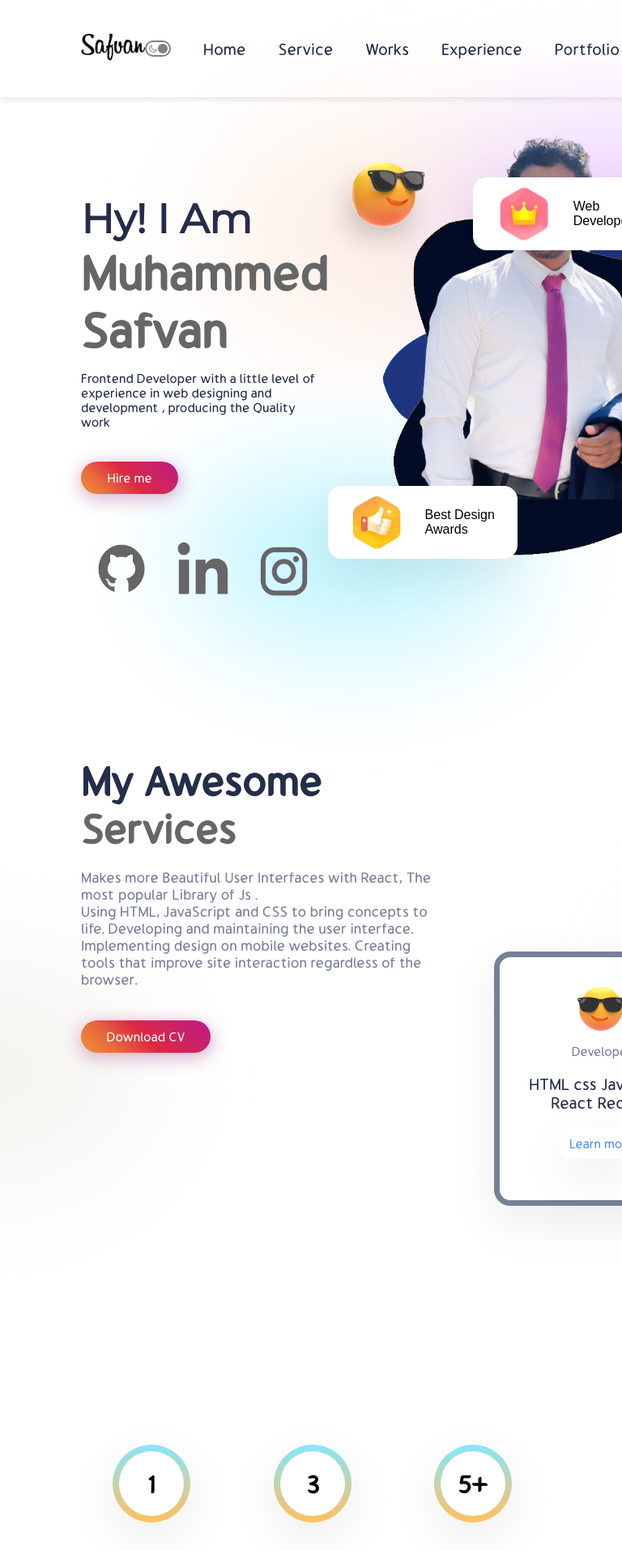
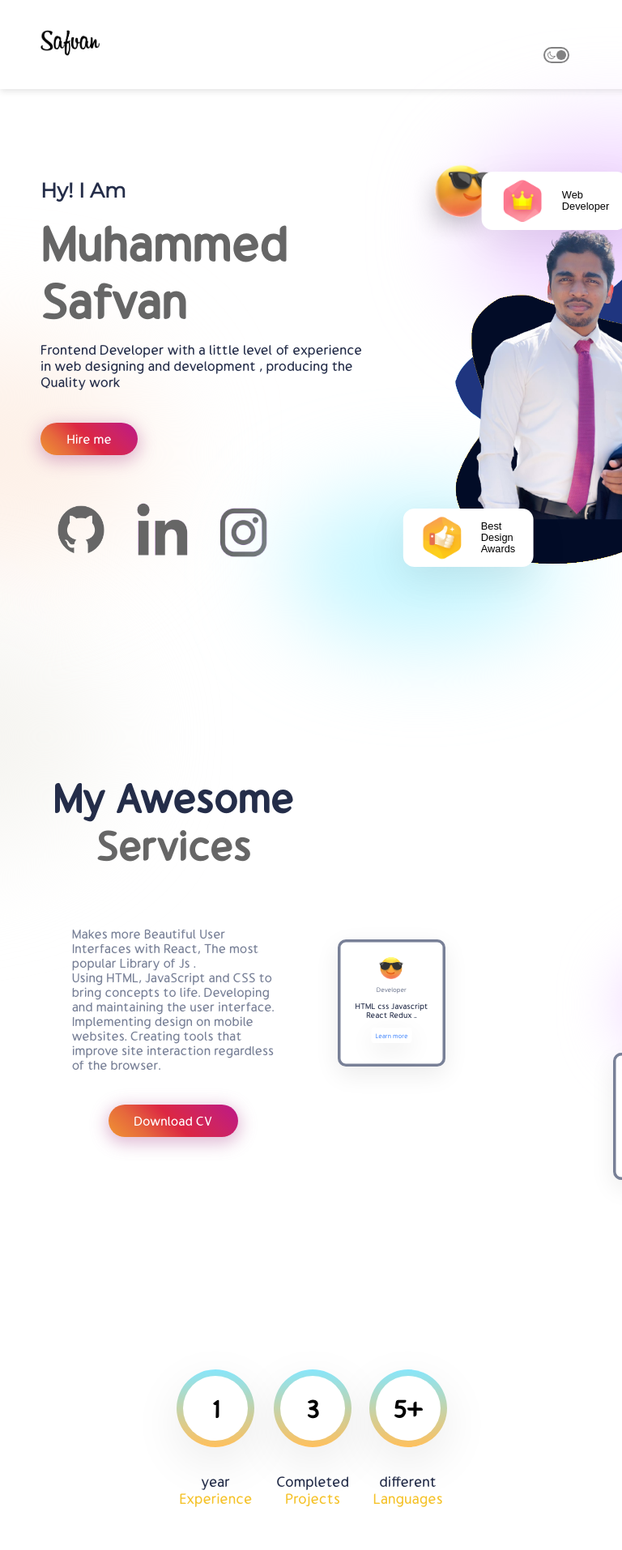
Before and after one commit to safvanms/Portfolio, a React (Create React App) app: page / in a window 768 px wide. Shown: the top 1914 px of the page at 81% size. Built offline with nearby package versions, Linux system fonts and the light colour scheme.

Commit message:
responsive established

```diff
--- a/src/Component/Contact/Contact.css
+++ b/src/Component/Contact/Contact.css
@@ -46,8 +46,8 @@
     width: 120px;
  }
 
- @media screen and (max-width: 480px) {
-     .contact-form{
+ @media screen and (min-width: 301px) and (max-width: 480px) {
+    .contact-form{
          padding: 0;
          flex-direction: column;
          gap: 5rem;
@@ -64,3 +64,42 @@
      }
 
  }
+
+ @media screen and (min-width: 481px) and (max-width: 700px) {
+    .contact-form{
+        padding: 0;
+        flex-direction: column;
+        gap: 5rem;
+        height: 40rem;
+    }
+    .c-right .user{
+        width: 16rem;
+    }
+
+    .awesome{
+       display: flex;
+       justify-content: center;
+       align-items: center;
+    }
+
+}
+
+@media screen and (min-width: 701px) and (max-width: 950px) {
+
+    .contact-form{
+        padding: 0;
+        flex-direction: column;
+        gap: 5rem;
+        height: 40rem;
+    }
+    .c-right .user{
+        width: 16rem;
+    }
+
+    .awesome{
+       display: flex;
+       justify-content: center;
+       align-items: center;
+    }
+
+}
--- a/src/Component/Experience/Experience.css
+++ b/src/Component/Experience/Experience.css
@@ -45,8 +45,8 @@
      color: var(--yellow);
 }
 
-@media screen and (max-width: 480px) {
-.experience{
+@media screen and (min-width: 301px) and (max-width: 480px) {
+  .experience{
   gap: 1.5rem !important;
   margin-top:400px;
 }
@@ -57,3 +57,30 @@
   font-size: 18px;
 }
 }
+
+@media screen and (min-width: 481px) and (max-width: 700px) {
+  .experience{
+    gap: 1.5rem !important;
+    margin-top:-200px;
+  }
+  .achievement span:nth-of-type(2){
+    font-size: 18px;
+  }
+  .achievement span:nth-of-type(1){
+    font-size: 18px;
+  }
+  }
+
+  @media screen and (min-width: 701px) and (max-width: 950px) {
+    .experience{
+      gap: 1.5rem !important;
+      margin-top:-450px;
+    }
+    .achievement span:nth-of-type(2){
+      font-size: 18px;
+    }
+    .achievement span:nth-of-type(1){
+      font-size: 18px;
+    }
+
+  }
--- a/src/Component/Footer/Footer.css
+++ b/src/Component/Footer/Footer.css
@@ -1,6 +1,6 @@
 .footer {
      display: flex;
-     align-items: flex-end;
+     align-items: center;
      margin: -0.5rem -3.5rem;
      position: relative;
      margin-top: -7rem;
@@ -16,13 +16,14 @@ flex-direction: column;
 width: 100%;
 gap:1rem;
 color: rgb(76, 76, 76);
-margin-bottom: 12px;
+margin-top: 20rem;
 }
 
 
 .f-icon {
      display: flex;
-     gap: 2rem;
+     gap: 1.5rem;
+
 }
 
 .f-btns{
@@ -30,11 +31,17 @@ margin-bottom: 12px;
      font-size: 30px;
 }
 
+.f-btns-insta{
+               color: gray;
+               font-size: 29px;
+
+          }
+
 .footer-copyright {
      font-size: 14px;
 }
 
-@media screen and (max-width: 480px) {
+@media screen and (min-width: 301px) and (max-width: 480px) {
      .f-content >:nth-child(1){
           margin-top: -40px;
           font-size: 18px;
@@ -55,11 +62,111 @@ margin-bottom: 12px;
           gap:2rem;
           color: gray;
           }
-          .f-icon>* {
-          size: 10px;
+
+          .f-btns{
+               color: gray;
+               font-size: 25px;
           }
+
+          .f-btns-insta{
+               color: gray;
+               font-size: 25px;
+          }
+
+          .f-icon>:nth-child(1){
+               font-size: 10px !important;
+
+          }
+
           .footer-copyright {
                font-size: 11px;
           }
 
 }
+
+
+@media screen and (min-width: 481px) and (max-width: 700px) {
+     .f-content >:nth-child(1){
+          margin-top: -40px;
+          font-size: 18px;
+          margin-bottom: -30px;
+     }
+     .f-icon {
+          display: flex;
+          gap:15px;
+     }
+     .f-content {
+          position: absolute;
+          display: flex;
+          align-items: center;
+          justify-content: center;
+          flex-direction: column;
+          width: 100%;
+          margin-top: 6rem;
+          gap:2rem;
+          color: gray;
+          }
+
+          .f-btns{
+               color: gray;
+               font-size: 25px;
+          }
+
+          .f-btns-insta{
+               color: gray;
+               font-size: 25px;
+          }
+
+          .f-icon>:nth-child(1){
+               font-size: 10px !important;
+
+          }
+
+          .footer-copyright {
+               font-size: 11px;
+          }
+
+}
+
+@media screen and (min-width: 701px) and (max-width: 950px) {
+
+     .f-content >:nth-child(1){
+          margin-top: -40px;
+          font-size: 18px;
+          margin-bottom: -30px;
+     }
+     .f-icon {
+          display: flex;
+          gap:15px;
+     }
+     .f-content {
+          position: absolute;
+          display: flex;
+          align-items: center;
+          justify-content: center;
+          flex-direction: column;
+          width: 100%;
+          margin-top: 6rem;
+          gap:2rem;
+          color: gray;
+          }
+
+          .f-btns{
+               color: gray;
+               font-size: 25px;
+          }
+
+          .f-btns-insta{
+               color: gray;
+               font-size: 25px;
+          }
+
+          .f-icon>:nth-child(1){
+               font-size: 10px !important;
+
+          }
+
+          .footer-copyright {
+               font-size: 11px;
+          }
+}
--- a/src/Component/Footer/Footer.jsx
+++ b/src/Component/Footer/Footer.jsx
@@ -13,9 +13,9 @@ export default function Footer() {
       <div className="f-content">
         <div className="f-icon">
           <a href="https://www.instagram.com/mdsafvan1">
-            <GrInstagram className='f-btns' size='1.5rem'  />
+            <GrInstagram className='f-btns-insta'   />
           </a>
-          <a href="https://wa.me/9175588642666">
+          <a href="https://wa.me/917558864266">
             <FaWhatsapp className='f-btns'  />
           </a>
           <a href="https://www.linkedin.com/in/muhammed-safvan-p-118a83225/">
--- a/src/Component/Intro/Intro.css
+++ b/src/Component/Intro/Intro.css
@@ -120,7 +120,7 @@
 }
 
 
-@media screen and (max-width: 480px) {
+@media screen and (min-width: 301px) and (max-width: 480px) {
   .intro {
     flex-direction: column;
     height: 60rem;
@@ -165,3 +165,99 @@
 
 
 }
+
+
+@media screen and (min-width: 481px) and (max-width: 700px) {
+  .intro {
+    flex-direction: column;
+    height: 60rem;
+    gap: 7rem;
+    padding: 50px;
+    margin-top:60px ;
+  }
+  .i-right {
+    transform: scale(0.8);
+    left: -3rem;
+    margin-top: -300px;
+    margin-left: 50px;
+  }
+  .i-right blur {
+    display: none;
+  }
+  .floating-div:nth-of-type(1) {
+    top: -8rem !important;
+  }
+  .i-name>:nth-child(1){
+    font-family: 'Montserrat';
+    font-size: 25px;
+    margin-bottom: 15px;
+    font-weight: bolder;
+  }
+  .i-name > :nth-child(3) {
+    color: var(--grey);
+    font-weight: 100;
+    font-size: 17px;
+    margin-top: 15px;
+    width: 400px;
+  }
+  .i-blur2{
+    display: block;
+      top: 100px;
+      left: 250px;
+
+  }
+  .i-blur1{
+    display: block;
+ left: -300px;
+ top: 200px;
+  }
+
+}
+
+@media screen and (min-width: 701px) and (max-width: 950px) {
+
+  .intro {
+    display: flex;
+    height: 60rem;
+    gap: 7rem;
+    padding: 50px;
+    margin-top:60px ;
+  }
+  .i-right {
+    transform: scale(0.8);
+    left: -3rem;
+    margin-top: 00px;
+    margin-left: -50px;
+  }
+  .i-right blur {
+    display: none;
+  }
+  .floating-div:nth-of-type(1) {
+    top: -8rem !important;
+  }
+  .i-name>:nth-child(1){
+    font-family: 'Montserrat';
+    font-size: 25px;
+    margin-bottom: 15px;
+    font-weight: bolder;
+  }
+  .i-name > :nth-child(3) {
+    color: var(--grey);
+    font-weight: 100;
+    font-size: 17px;
+    margin-top: 15px;
+    width: 400px;
+  }
+  .i-blur2{
+    display: block;
+      top: 100px;
+      left: 250px;
+
+  }
+  .i-blur1{
+    display: block;
+ left: -300px;
+ top: 200px;
+  }
+
+}
--- a/src/Component/Navbar/Navbar.css
+++ b/src/Component/Navbar/Navbar.css
@@ -1,6 +1,6 @@
 .n-wrapper {
   padding: 20px;
-     width:100%;
+  width: 100%;
   height: 10vh;
   display: flex;
   justify-content: space-between;
@@ -8,15 +8,15 @@
 }
 
 .n-left {
-     flex:1 ;
+  flex: 1;
   display: flex;
   align-items: center;
   gap: 2rem;
 }
 
-.n-name>* {
+.n-name > * {
   width: 79px;
-   margin-left: 80px;
+  margin-left: 30px;
 }
 
 .n-right {
@@ -28,10 +28,10 @@
 }
 
 .n-list {
-     flex:10;
+  flex: 10;
 }
 
-.n-list >ul {
+.n-list > ul {
   display: flex;
   gap: 2rem;
   margin-right: 4rem;
@@ -39,7 +39,7 @@ list-style: none;
   cursor: pointer;
 }
 
-.n-list>ul>li:hover{
+.n-list > ul > li:hover {
   cursor: pointer;
   color: #666666;
 }
@@ -49,12 +49,13 @@ color: #666666;
   margin-right: 60px;
 }
 
-@media screen and (max-width: 480px) {
-.n-list{
+@media screen and (min-width: 301px) and (max-width: 480px) {
+     .n-list {
     display: none;
   }
+
   .n-button {
-     display:none;
+    display: none;
   }
   .n-right {
     display: flex;
@@ -62,16 +63,85 @@ color: #666666;
     align-items: flex-end;
     margin-right: 30px;
   }
-.dark-button{
-     margin-bottom: 25px;
+  .dark-button {
+    margin-bottom: 17px;
+margin-right: 20px;
   }
-   .n-wrapper{
+  .n-wrapper {
     padding: 15px;
     box-shadow: rgba(99, 99, 99, 0.2) 0px 2px 8px 0px;
   }
-   .n-name>* {
+  .n-name > * {
+     width: 73px;
+     margin-left: 2px;
+   }
+}
+
+@media screen and (min-width: 481px) and (max-width: 700px) {
+  .n-name {
+    margin-left: 50px;
+  }
+
+  .n-list {
+    display: none;
+  }
+  .n-button {
+    display: none;
+  }
+  .n-right {
+    display: flex;
+    justify-content: right;
+    align-items: flex-end;
+    margin-right: 30px;
+  }
+  .dark-button {
+    margin-bottom: 25px;
+  }
+  .n-wrapper {
+    padding: 15px;
+    box-shadow: rgba(99, 99, 99, 0.2) 0px 2px 8px 0px;
+  }
+  .n-name > * {
     width: 73px;
     margin-left: 5px;
   }
+  .dark-button {
+     margin-bottom: 17px;
+     margin-right: 50px;
+   }
 
 }
+
+@media screen and (min-width: 701px) and (max-width: 950px) {
+     .n-name {
+          margin-left: 30px;
+        }
+
+  .n-list {
+    display: none;
+  }
+  .n-button {
+    display: none;
+  }
+  .n-right {
+    display: flex;
+    justify-content: right;
+    align-items: flex-end;
+    margin-right: 30px;
+  }
+  .dark-button {
+    margin-bottom: 25px;
+  }
+  .n-wrapper {
+    padding: 15px;
+    box-shadow: rgba(99, 99, 99, 0.2) 0px 2px 8px 0px;
+  }
+  .n-name > * {
+    width: 73px;
+    margin-left: 5px;
+  }
+  .dark-button {
+     margin-bottom: 17px;
+     margin-right: 50px;
+   }
+}
--- a/src/Component/Portfolio/Portfolio.css
+++ b/src/Component/Portfolio/Portfolio.css
@@ -5,18 +5,22 @@
       flex-direction: column;
       height: 70vh;
       padding: 0 5rem 0 5rem ;
+      margin-top: -8rem;
+
 }
 
 .portfolio span:nth-of-type(1) {
       color: var(--black);
       font-size: 2rem;
       font-weight: bold;
+
 }
 
 .portfolio span:nth-of-type(2) {
      color: var(--yellow);
      font-size: 2.5rem;
      font-weight: bold;
+
 }
 
 .portfolio .swiper {
@@ -41,5 +45,35 @@ overflow: visible !important;
 @media screen and (max-width: 480px) {
 .portfolio{
      padding: 15px;
+     margin-top: 5rem;
 }
+
+.portfolio-slider .swiper-slide {
+     width: 100%;
 }
+.portfolio img {
+     width: 20rem;
+     filter: drop-shadow(-12px 15px 13px rgba(0,0,0,0.25));
+     border-radius: 19px;
+
+}
+
+}
+
+@media screen and (max-width: 700px) {
+     .portfolio{
+          padding: 15px;
+          margin-top: 2.5rem;
+     }
+
+     .portfolio-slider .swiper-slide {
+          width: 100%;
+     }
+     .portfolio img {
+          width: 20rem;
+          filter: drop-shadow(-12px 15px 13px rgba(0,0,0,0.25));
+          border-radius: 19px;
+
+     }
+
+     }
--- a/src/Component/Services/Services.css
+++ b/src/Component/Services/Services.css
@@ -56,7 +56,8 @@
      left: -18rem;
 }
 
-@media screen and (max-width: 480px) {
+@media screen and (min-width: 301px) and (max-width: 480px) {
+
  .services{
      margin-top: 0;
      flex-direction: column;
@@ -83,11 +84,11 @@
      color: var(--gray);
      font-size: 16px;
    margin-top: 1rem;
-   width: 360px;
+width: 400px;
 }
 }
 
-@media screen and (max-width: 400px) {
+/* @media screen and (max-width: 400px) {
      .awesome >:nth-child(3){
           color: var(--gray);
           font-size: 18px;
@@ -95,4 +96,71 @@
         width: 350px;
      }
 
-}
+} */
+
+@media screen and (min-width: 481px) and (max-width: 700px) {
+     .services{
+         margin-top: -200px;
+         flex-direction: column;
+         gap: 5rem;
+         height: 66rem;
+         padding: 50px;
+     }
+     .cards{
+         display: flex;
+         gap: 17rem;
+         padding: 15px;
+         padding-right: 20px;
+         flex-wrap: wrap;
+         justify-content: center;
+         left: -6rem;
+     }
+     .cards>*{
+         position: static;
+
+
+     }
+     .awesome{
+         padding: 15px;
+     }
+     .awesome >:nth-child(3){
+         color: var(--gray);
+         font-size: 16px;
+       margin-top: 3.5rem;
+       width: 480px !important;
+       margin-left: 15px;
+    }
+    }
+
+    @media screen and (min-width: 701px) and (max-width: 950px) {
+     .services{
+          margin-top: -1000px;
+          display: flex;
+          gap: 5rem;
+          height: 66rem;
+          padding: 50px;
+      }
+      .cards{
+          display: flex;
+          gap: 17rem;
+          padding: 15px;
+          padding-right: 20px;
+          flex-wrap: wrap;
+          left: -6rem;
+          margin-top: 400px;
+      }
+      .cards>*{
+          transform: scale(0.5);
+
+      }
+      .awesome{
+          padding: 15px;
+      }
+      .awesome >:nth-child(3){
+          color: var(--gray);
+          font-size: 16px;
+        margin-top: 3.5rem;
+        width: 250px !important;
+     }
+
+    }
--- a/src/Component/Works/Works.css
+++ b/src/Component/Works/Works.css
@@ -101,8 +101,8 @@ z-index: -1;
 }
 
 
-@media screen and (max-width: 480px) {
-.works{
+@media screen and (min-width: 301px) and (max-width: 480px) {
+  .works{
   flex-direction: column;
   height: 45rem;
   padding: 0;
@@ -131,7 +131,7 @@ z-index: -1;
 
 }
 
-@media screen and (max-width: 400px) {
+/* @media screen and (max-width: 400px) {
   .works{
     flex-direction: column;
     height: 48rem;
@@ -141,4 +141,71 @@ z-index: -1;
   .awesome>:nth-child(3){
     font-size: 18px;
   }
-}
+} */
+
+@media screen and (min-width: 481px) and (max-width: 700px) {
+  .works{
+    flex-direction: column;
+    height: 45rem;
+    padding: 0;
+    gap: 5rem;
+  }
+  .w-right{
+    display: flex;
+    align-items: flex-start;
+    justify-content: start;
+    transform: scale(0.7);
+    margin-left: 150px;
+  }
+  .w-mainCircle{
+    position: static;
+  }
+  .w-backCircle{
+    left: 8rem !important;
+  }
+  .awesome{
+    display:flex;
+    justify-content: center;
+    align-items: center;
+  }
+  .awesome>:nth-child(3){
+    font-size: 16px;
+  }
+
+  }
+
+  @media screen and (min-width: 701px) and (max-width: 950px) {
+
+    .works{
+      display: flex;
+      height: 45rem;
+      padding: 50px;
+      gap: 5rem;
+      margin-top: -100px;
+      margin-bottom: 100px;
+    }
+    .w-right{
+      display: flex;
+      align-items: flex-start;
+      justify-content: start;
+      transform: scale(0.7);
+      margin-left: 0px;
+      margin-top: 150px;
+      margin-left: -50px;
+    }
+    .w-mainCircle{
+      position: static;
+    }
+    .w-backCircle{
+      left: 8rem !important;
+    }
+    .awesome{
+      display:flex;
+      justify-content: center;
+      align-items: center;
+    }
+    .awesome>:nth-child(3){
+      font-size: 16px;
+    }
+
+  }
```
Lines whose indentation alone changed are shown as unchanged.
